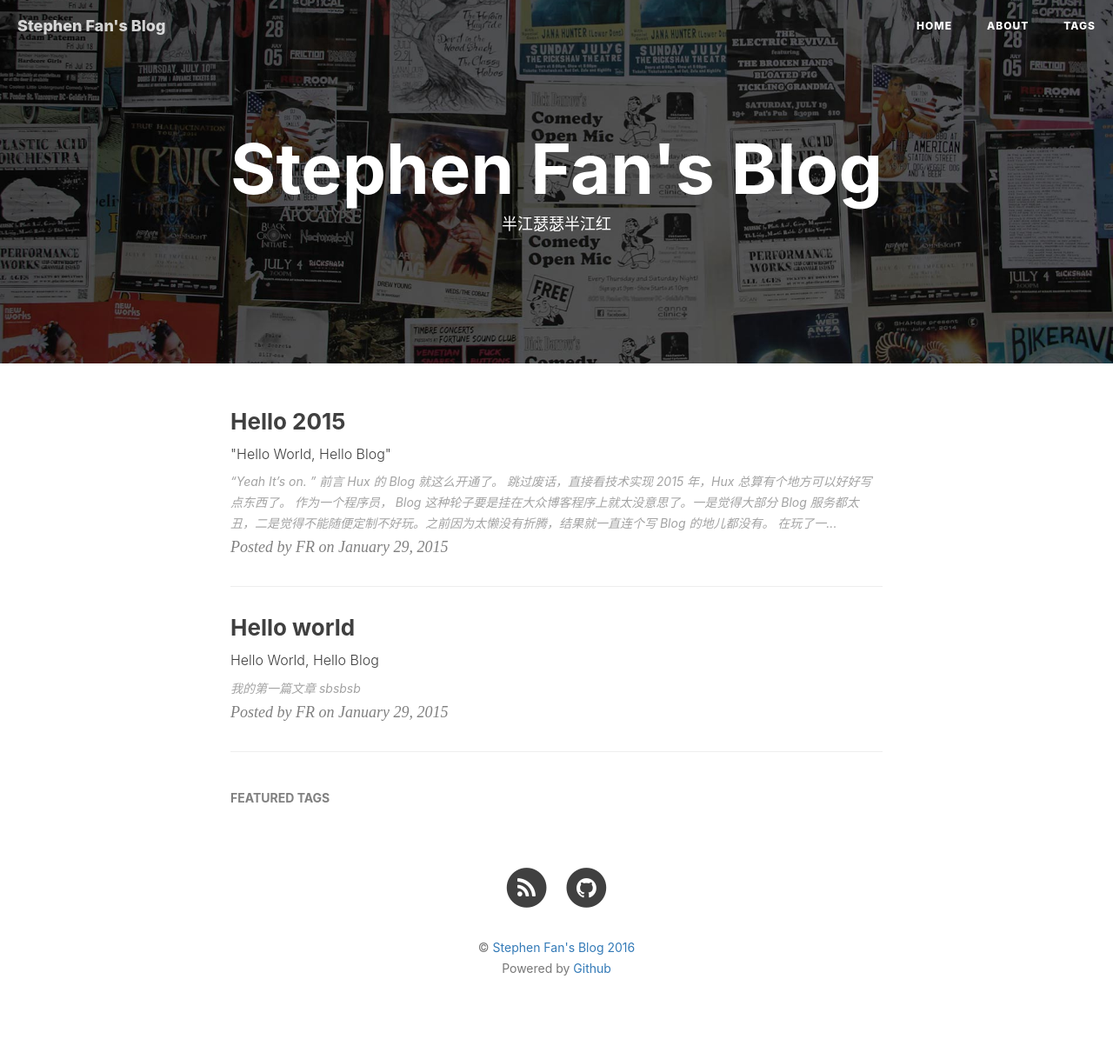
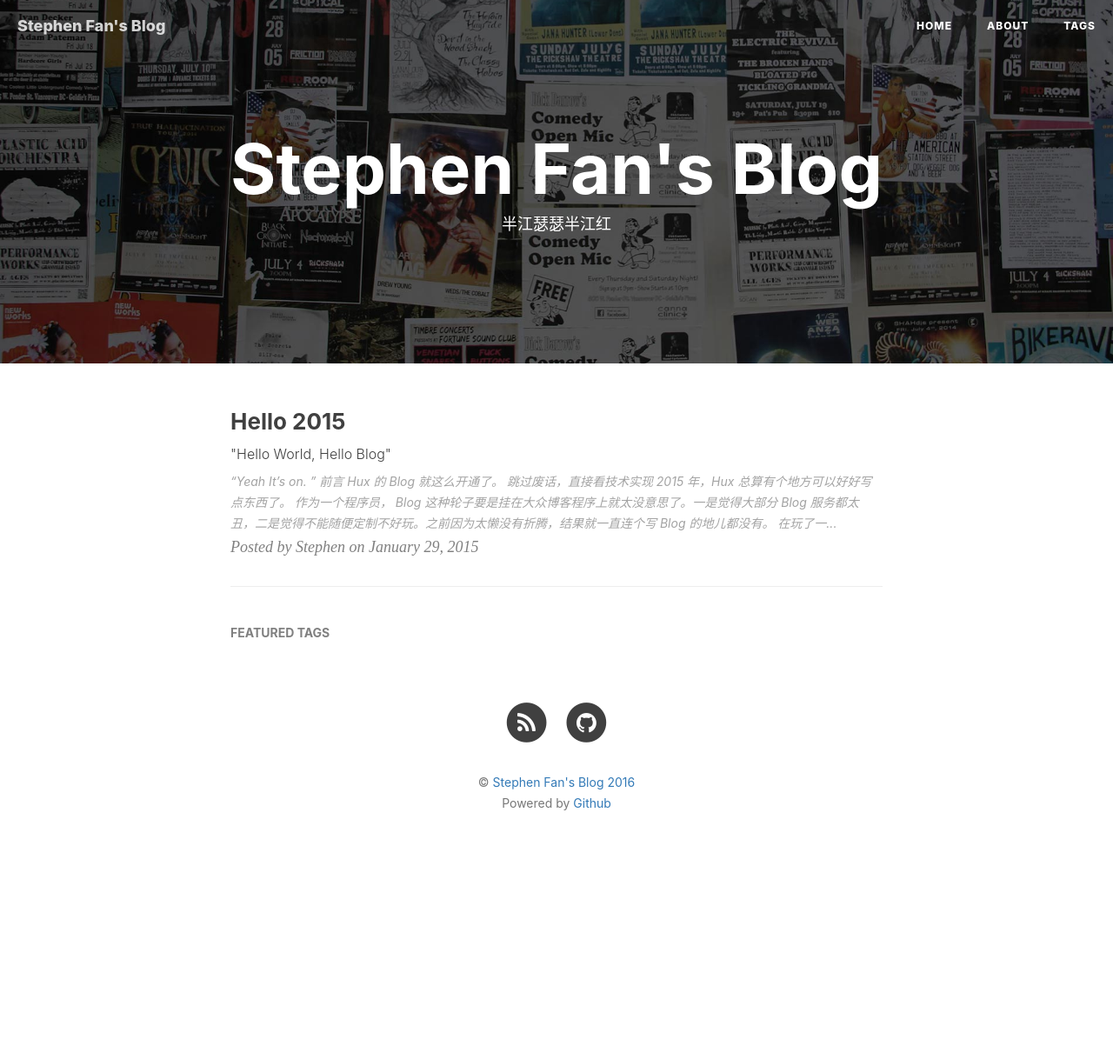
Before and after one commit to zhfanrui/zhfanrui.github.io, a Jekyll site: the page built from index.html, in a window 1280 px wide. Shown: the whole page at 87% size. Built offline with Jekyll 4.4.1, drawn with Linux system fonts in a browser that asks for light colours; nearby versions of some CDN libraries; the list of posts is cut into pages by our own code; comment, search, counter and statistics services are not loaded; after the commit the page ends 1028 px from its top, so only the background shows below that.

```diff
--- a/_posts/2012-08-25-hello-world.markdown
+++ /dev/null
@@ -1,18 +0,0 @@
----
-layout:     post
-title:      "Hello world"
-subtitle:   "Hello World, Hello Blog"
-date:       2015-01-29 12:00:00
-author:     "FR"
-header-img: "img/post-bg-2015.jpg"
-catalog: 	true
-tags:
-    - Life
----
-
-## 我的第一篇文章
-
----
-
-
-[sbsbsb](#)
--- a/_posts/2014-01-29-hello-2015.markdown
+++ b/_posts/2014-01-29-hello-2015.markdown
@@ -3,7 +3,7 @@ layout:     post
 title:      "Hello 2015"
 subtitle:   " \"Hello World, Hello Blog\""
 date:       2015-01-29 12:00:00
-author:     "FR"
+author:     "Stephen"
 header-img: "img/post-bg-2015.jpg"
 catalog: true
 tags:
```
